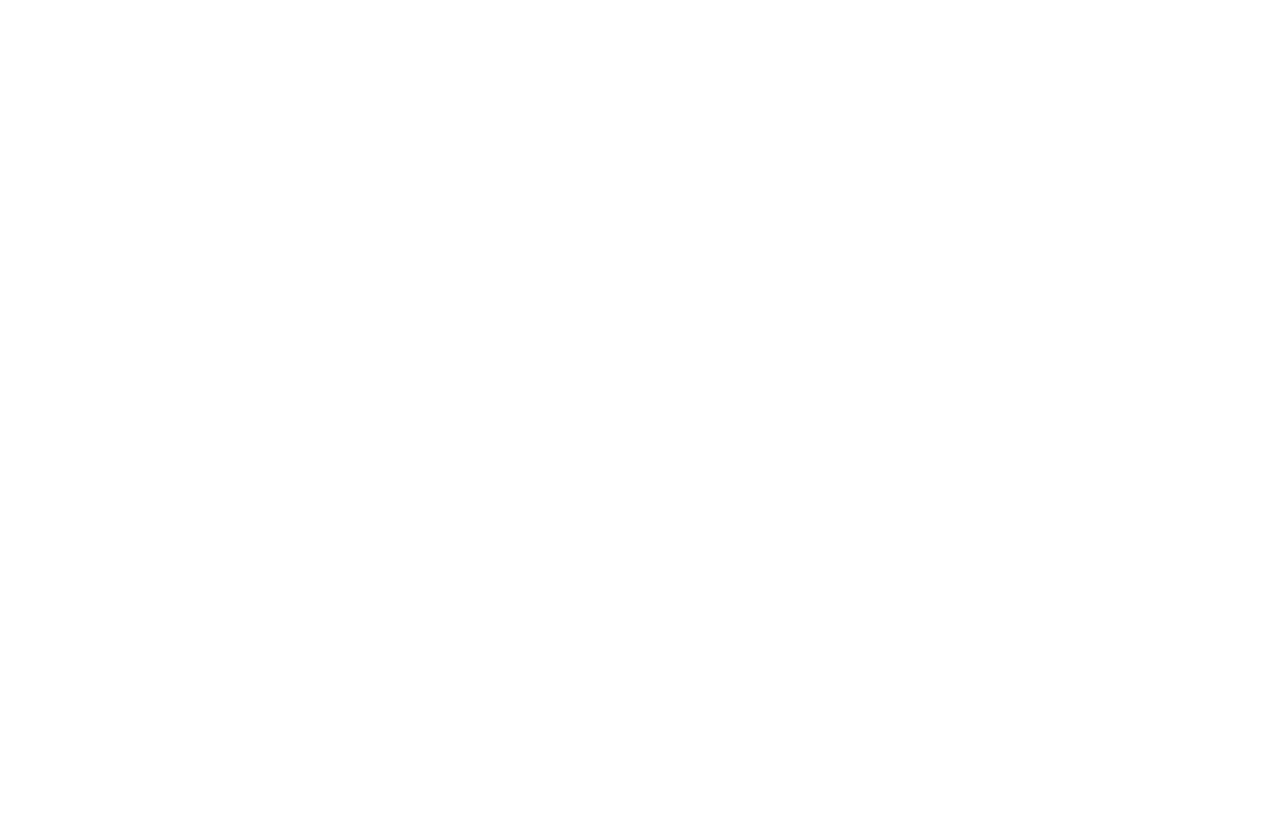
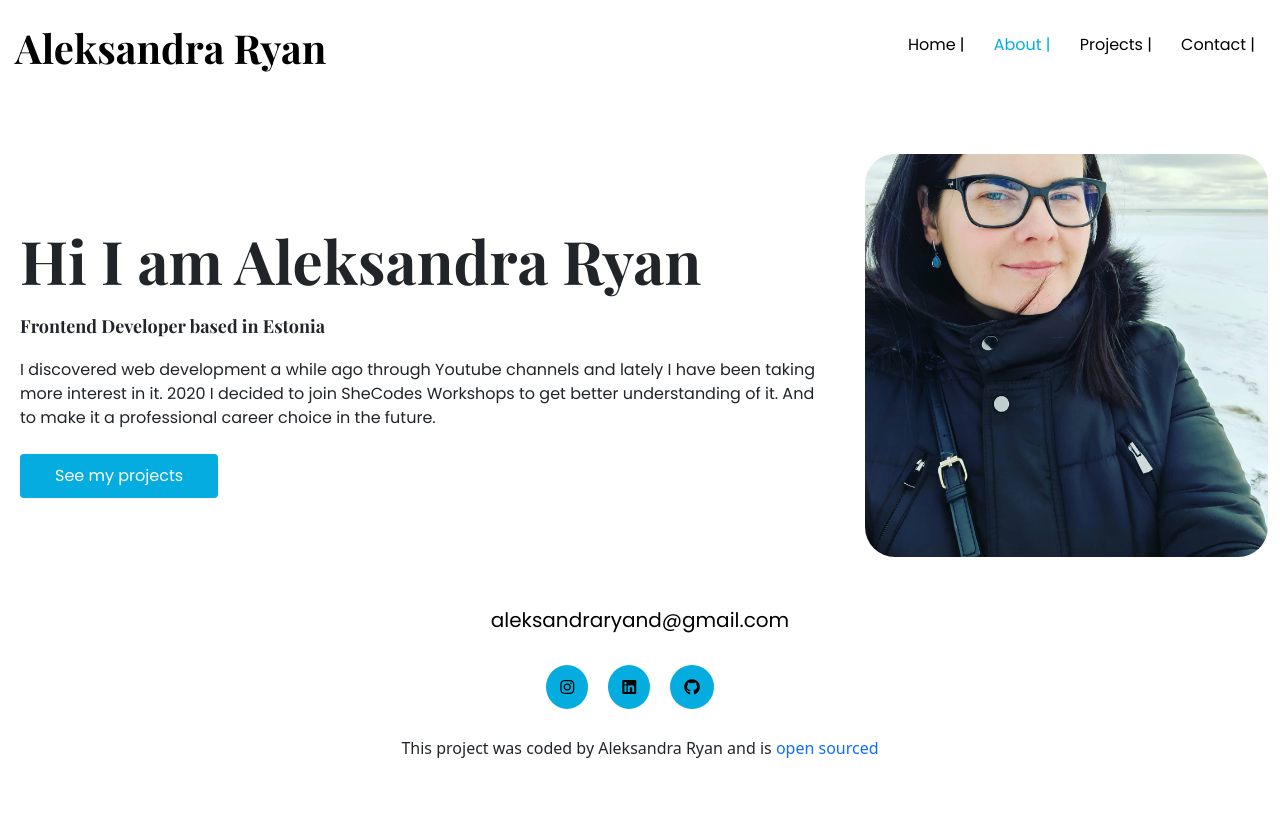
Before and after one commit to AleksandraRyan/Personal-Portfolio, a plain HTML site: page about.html in a window 1280 px wide. Drawn offline with nearby package versions, Linux system fonts and the light colour scheme.

Commit message:
added about me page

```diff
--- a/about.html
+++ b/about.html
@@ -0,0 +1,109 @@
+<!DOCTYPE html>
+<html lang="en">
+  <head>
+    <meta charset="UTF-8" />
+    <meta http-equiv="X-UA-Compatible" content="IE=edge" />
+    <meta name="viewport" content="width=device-width, initial-scale=1.0" />
+    <meta
+      name="description"
+      content="Aleksandra is trained frontend developer, based in Estonia, main focus is on HTML, CSS and Bootstrap projects"
+    />
+    <meta
+      name="keywords"
+      content="web development, coding, frontend developer, frontend development, junior developer"
+    />
+    <link
+      href="https://cdn.jsdelivr.net/npm/bootstrap@5.0.0-beta2/dist/css/bootstrap.min.css"
+      rel="stylesheet"
+      integrity="sha384-BmbxuPwQa2lc/FVzBcNJ7UAyJxM6wuqIj61tLrc4wSX0szH/Ev+nYRRuWlolflfl"
+      crossorigin="anonymous"
+    />
+    <link
+      rel="stylesheet"
+      href="https://cdnjs.cloudflare.com/ajax/libs/font-awesome/5.15.3/css/all.min.css"
+    />
+
+    <link rel="preconnect" href="https://fonts.gstatic.com" />
+    <link
+      href="https://fonts.googleapis.com/css2?family=Playfair+Display:wght@700&family=Poppins&display=swap"
+      rel="stylesheet"
+    />
+    <script
+      src="https://cdn.jsdelivr.net/npm/bootstrap@5.0.0-beta2/dist/js/bootstrap.bundle.min.js"
+      integrity="sha384-b5kHyXgcpbZJO/tY9Ul7kGkf1S0CWuKcCD38l8YkeH8z8QjE0GmW1gYU5S9FOnJ0"
+      crossorigin="anonymous"
+    ></script>
+    <link rel="stylesheet" href="/css/style.css" />
+    <title>About | Aleksandra Ryan</title>
+  </head>
+  <body>
+    <!-- Navigation -->
+    <div class="container-fluid gx-0">
+      <nav class="d-flex justify-content-between align-items-center py-4">
+        <a href="/">
+          <h1>Aleksandra Ryan</h1>
+        </a>
+        <ul>
+          <li><a href="/">Home |</a></li>
+          <li class="active"><a href="/about.html">About |</a></li>
+          <li><a href="/work.html">Projects |</a></li>
+          <li><a href="/contact.html">Contact |</a></li>
+        </ul>
+      </nav>
+    </div>
+
+    <!-- About Me -->
+
+    <div class="container-fluid">
+      <div class="row">
+        <div class="col-md-8 about-me">
+          <h1>Hi I am Aleksandra Ryan</h1>
+          <h3>Frontend Developer based in Estonia</h3>
+          <p>
+            I discovered web development a while ago through Youtube channels
+            and lately I have been taking more interest in it. 2020 I decided to
+            join SheCodes Workshops to get better understanding of it. And to
+            make it a professional career choice in the future.
+          </p>
+          <a href="/work.html" class="btn btn-outline-info about-me-button mt-2"
+            >See my projects</a
+          >
+        </div>
+        <div class="col-md-4 personal-img">
+          <img src="/images/Alexandra.jpg" alt="" class="img-fluid" />
+        </div>
+      </div>
+    </div>
+
+    <!-- Footer -->
+    <div class="container-fluid text-center py-5">
+      <footer>
+        <p>
+          <a href="mailto:aleksandraryand@gmail.com"
+            >aleksandraryand@gmail.com</a
+          >
+        </p>
+        <div class="social">
+          <a href="https://www.instagram.com/aleksandra_ryan/" target="_blank">
+            <i class="fab fa-instagram"></i>
+          </a>
+          <a
+            href="https://www.linkedin.com/in/aleksandra-ryan-31a5899a/"
+            target="_blank"
+          >
+            <i class="fab fa-linkedin"></i>
+          </a>
+          <a href="https://github.com/AleksandraRyan" target="_blank">
+            <i class="fab fa-github"></i>
+          </a>
+        </div>
+        <h6>
+          This project was coded by Aleksandra Ryan and is
+          <a href="https://github.com/AleksandraRyan/Personal-Portfolio"
+            >open sourced</a
+          >
+        </h6>
+      </footer>
+    </div>
+  </body>
+</html>
--- a/css/style.css
+++ b/css/style.css
@@ -8,6 +8,8 @@
   --heading-ff: 'Playfair Display', serif;
   --heading-p: 'Poppins', sans-serif;
 }
+
+/* Home Page */
 
 /* Navigation */
 
@@ -108,7 +110,7 @@ footer .social i {
   padding: 12px;
   background-color: rgb(5, 172, 223);
   color: #000;
-  transition: all 400ms ease-in-out;
+  transition: all 350ms ease-in-out;
 }
 
 footer .social i:hover {
@@ -118,3 +120,45 @@ footer .social i:hover {
 footer h6 {
   margin-top: 30px;
 }
+
+/* About Page */
+.about-me h1 {
+  font-family: var(--heading-ff);
+  font-size: 60px;
+}
+
+.about-me h3 {
+  font-family: var(--heading-ff);
+  font-size: 18px;
+  font-weight: bold;
+  margin: 20px 0;
+}
+
+.about-me p {
+  font-family: var(--heading-p);
+}
+
+.about-me .about-me-button {
+  background-color: rgb(5, 172, 223);
+  color: #fff;
+  padding: 10px 35px;
+  border: none;
+  font-family: var(--heading-p);
+  transition: all 500ms ease-in-out;
+}
+
+.about-me .about-me-button:hover {
+  background-color: transparent;
+  color: #000;
+  border: 2px solid #000;
+}
+
+.personal-img img {
+  border-radius: 30px;
+  margin-top: 50px;
+}
+
+.about-me {
+  margin-top: 100px;
+  padding: 20px;
+}
```
Also changed, not shown: images/Aleksandra.jpg (added), images/alexandra.jpg (added).
